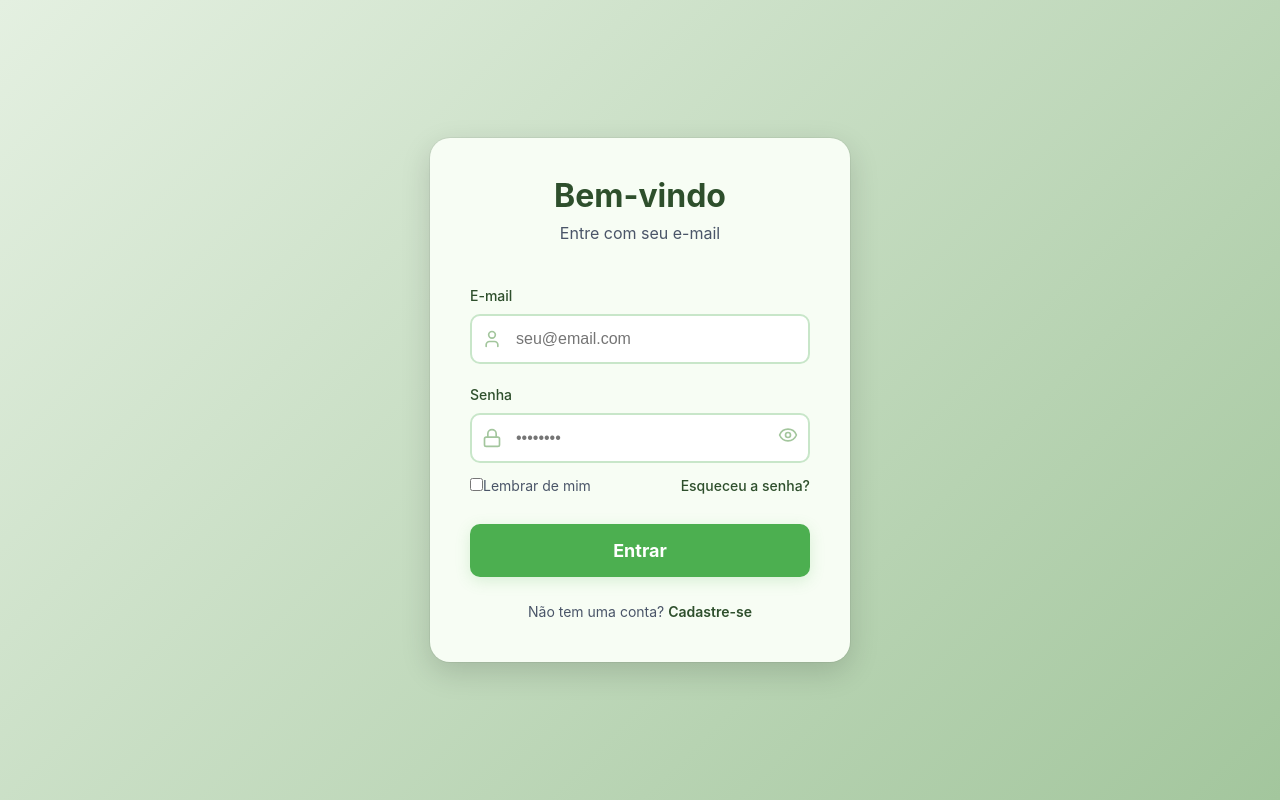
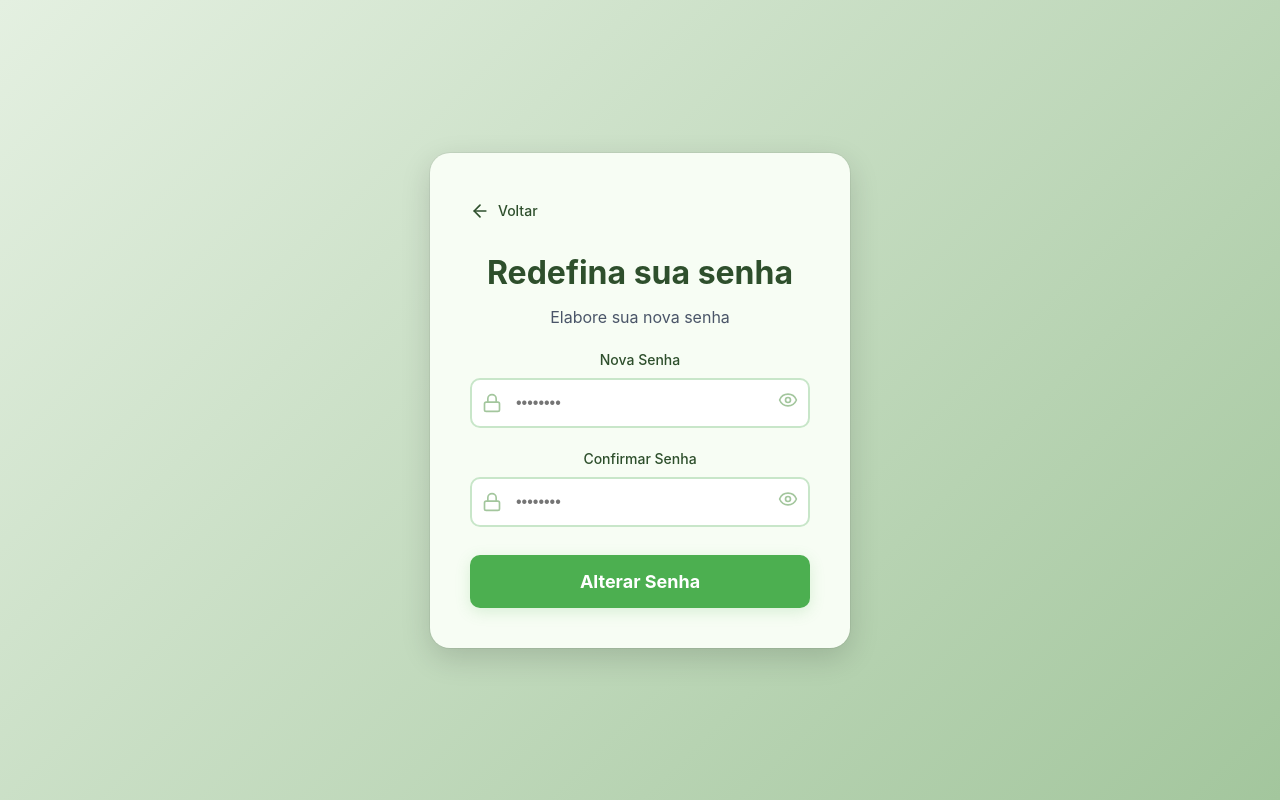
Before and after one commit to MrRobotRock/login-projeto, a React (Vite) app in the folder frontend/: page /redefinir-senha in a window 1280 px wide. Before the commit this address led to /login. Built offline with nearby package versions, Linux system fonts and the light colour scheme.

Commit message:
Feita a 3ª tela da redefinição de senha

```diff
--- a/frontend/index.html
+++ b/frontend/index.html
@@ -1,8 +1,8 @@
-<!doctype html>
+<!DOCTYPE html>
 <html lang="pt-BR">
   <head>
     <meta charset="UTF-8" />
-    <link rel="stylesheet" href="./public/logo.png">
+    <link rel="stylesheet" href="/logo.png" />
     <meta name="viewport" content="width=device-width, initial-scale=1.0" />
     <title>Sistema</title>
   </head>
--- a/frontend/src/App.jsx
+++ b/frontend/src/App.jsx
@@ -1,12 +1,18 @@
-import { BrowserRouter as Router, Routes, Route, Navigate } from 'react-router-dom';
-import Login from './pages/Login';
-import Registro from './pages/Registro';
-import Menu from './pages/Menu';
-import ProtectedRoute from './components/ProtectedRoute';
-import authService from './services/authService';
-import RecuperarSenha from './pages/RecuperarSenha';
-import './App.css';
-import CodigoVerificacao from './pages/CodigoVerificacao';
+import {
+  BrowserRouter as Router,
+  Routes,
+  Route,
+  Navigate,
+} from "react-router-dom";
+import Login from "./pages/Login";
+import Registro from "./pages/Registro";
+import Menu from "./pages/Menu";
+import ProtectedRoute from "./components/ProtectedRoute";
+import authService from "./services/authService";
+import RecuperarSenha from "./pages/RecuperarSenha";
+import "./App.css";
+import CodigoVerificacao from "./pages/CodigoVerificacao";
+import RedefinirSenha from "./pages/RedefinirSenha/RedefinirSenha";
 
 function App() {
   return (
@@ -15,26 +21,32 @@ function App() {
         <Route
           path="/"
           element={
-            authService.isAuthenticated() ?
-              <Navigate to="/menu" replace /> :
+            authService.isAuthenticated() ? (
+              <Navigate to="/menu" replace />
+            ) : (
               <Navigate to="/login" replace />
+            )
           }
         />
 
         <Route
           path="/login"
           element={
-            authService.isAuthenticated() ?
-              <Navigate to="/menu" replace /> :
+            authService.isAuthenticated() ? (
+              <Navigate to="/menu" replace />
+            ) : (
               <Login />
+            )
           }
         />
         <Route
           path="/registro"
           element={
-            authService.isAuthenticated() ?
-              <Navigate to="/menu" replace /> :
+            authService.isAuthenticated() ? (
+              <Navigate to="/menu" replace />
+            ) : (
               <Registro />
+            )
           }
         />
         <Route
@@ -49,6 +61,7 @@ function App() {
         <Route path="/recuperar-senha" element={<RecuperarSenha />} />
         <Route path="/codigo-verificacao" element={<CodigoVerificacao />} />
         <Route path="/verificar-codigo" element={<CodigoVerificacao />} />
+        <Route path="/redefinir-senha" element={<RedefinirSenha />} />
       </Routes>
     </Router>
   );
--- /dev/null
+++ b/frontend/src/pages/RedefinirSenha/RedefinirSenha.css
@@ -0,0 +1,122 @@
+.rs-container {
+  min-height: 100vh;
+  display: flex;
+  align-items: center;
+  justify-content: center;
+  background: var(--cor-gradiente-fundo);
+  padding: 20px;
+}
+
+.rs-card {
+  background: var(--cor-fundo-card);
+  border-radius: 20px;
+  box-shadow: 0 10px 30px rgba(0, 0, 0, 0.15), 0 0 0 1px rgba(0, 0, 0, 0.05);
+  width: 100%;
+  max-width: 420px;
+  padding: 40px;
+  text-align: center;
+}
+
+.rs-card h2 {
+  font-size: 32px;
+  font-weight: 700;
+  color: var(--cor-link);
+  margin: 0 0 8px 0;
+}
+
+.rs-card p {
+  color: var(--cor-texto-secundario);
+  margin: 0 0 20px 0;
+  font-size: 16px;
+}
+
+.rs-input {
+  width: 100%;
+  padding: 14px 16px;
+  border: 2px solid var(--cor-borda-input);
+  border-radius: 10px;
+  font-size: 16px;
+  transition: all 0.2s;
+  box-sizing: border-box;
+  background: white;
+  color: var(--cor-texto-principal);
+  margin-bottom: 10px;
+  color-scheme: light dark;
+}
+
+.rs-input:focus {
+  outline: none;
+  border-color: var(--cor-destaque);
+  box-shadow: 0 0 0 4px var(--cor-destaque-foco-sombra);
+}
+
+@media (prefers-color-scheme: dark) {
+  .rs-input {
+    background: #1a1a1a;
+    color: #ffffff;
+    border-color: #404040;
+  }
+
+  .rs-input:focus {
+    border-color: var(--cor-destaque);
+    background: #2a2a2a;
+  }
+}
+
+.erro {
+  background: var(--cor-erro-fundo);
+  border: 1px solid var(--cor-erro-borda);
+  color: var(--cor-erro-texto);
+  padding: 12px;
+  border-radius: 8px;
+  margin-bottom: 16px;
+  font-size: 14px;
+}
+
+.botao-confirmar {
+  width: 100%;
+  padding: 16px;
+  background: var(--cor-destaque);
+  color: white;
+  border: none;
+  border-radius: 10px;
+  font-size: 18px;
+  font-weight: 700;
+  cursor: pointer;
+  transition: all 0.3s;
+  margin-top: 8px;
+  box-shadow: 0 4px 15px var(--cor-destaque-foco-sombra);
+}
+
+.botao-confirmar:hover {
+  background: var(--cor-destaque-hover);
+  transform: translateY(-2px);
+  box-shadow: 0 8px 18px var(--cor-destaque-foco-sombra);
+}
+
+.botao-confirmar:disabled {
+  opacity: 0.6;
+  cursor: not-allowed;
+}
+
+/* Responsividade */
+@media (max-width: 480px) {
+  .rs-card {
+    padding: 30px;
+    border-radius: 16px;
+  }
+
+  .rs-card h2 {
+    font-size: 28px;
+  }
+}
+
+@media (max-width: 360px) {
+  .rs-card {
+    padding: 20px;
+  }
+
+  .rs-input {
+    font-size: 14px;
+  }
+}
--- /dev/null
+++ b/frontend/src/pages/RedefinirSenha/RedefinirSenha.jsx
@@ -0,0 +1,117 @@
+import { useState } from "react";
+import { User, Lock, Eye, EyeOff, ArrowLeft } from "lucide-react";
+import { useNavigate } from "react-router-dom";
+import "./RedefinirSenha.css";
+
+export default function RedefinirSenha() {
+  const navigate = useNavigate();
+  const [novaSenha, setNovaSenha] = useState({
+    novaSenha: "",
+  });
+
+  const [confirmarSenha, setConfirmarSenha] = useState({
+    confirmarSenha: "",
+  });
+
+  const [showPassword, setShowPassword] = useState(false);
+  const [showConfirmPassword, setShowConfirmPassword] = useState(false);
+  const [loading, setLoading] = useState(false);
+  // const [success, setSuccess] = useState("");
+  // const [error, setError] = useState("");
+
+  const handleSubmit = async (e) => {
+    e.preventDefault();
+    // setError("");
+    // setSuccess("");
+
+    // if (novaSenha !== confirmarSenha) {
+    //   setError("As senhas não conferem!");
+    //   return;
+    // }
+
+    setLoading(true);
+  };
+  const handleChange = (e) => {
+    setNovaSenha({
+      ...novaSenha,
+      [e.target.name]: e.target.value,
+    });
+    setConfirmarSenha({
+      ...confirmarSenha,
+      [e.target.name]: e.target.value,
+    });
+  };
+
+  return (
+    <div className="rs-container">
+      <div className="rs-card">
+        <button
+          className="back-button"
+          onClick={() => navigate("/")}
+          type="button"
+        >
+          <ArrowLeft size={20} />
+          <span>Voltar</span>
+        </button>
+        <div className="rs-header">
+          <h2>Redefina sua senha</h2>
+          <p>Elabore sua nova senha</p>
+        </div>
+
+        {/* {error && <p className="erro">{error}</p>}
+        {success && <div className="success-message">{success}</div>} */}
+
+        <form onSubmit={handleSubmit} className="login-form">
+          <div className="form-group">
+            <label htmlFor="senha">Nova Senha</label>
+            <div className="input-wrapper">
+              <Lock className="input-icon" size={20} />
+              <input
+                type={showPassword ? "text" : "password"}
+                id="novaSenha"
+                name="novaSenha"
+                value={novaSenha.senha}
+                onChange={handleChange}
+                placeholder="••••••••"
+                required
+              />
+              <span
+                className="toggle-password"
+                onClick={() => setShowPassword(!showPassword)}
+              >
+                {showPassword ? <EyeOff size={20} /> : <Eye size={20} />}
+              </span>
+            </div>
+          </div>
+          {/* confirmarSenha */}
+
+          <div className="form-group">
+            <label htmlFor="confirmar-senha">Confirmar Senha</label>
+            <div className="input-wrapper">
+              <Lock className="input-icon" size={20} />
+              <input
+                type={showConfirmPassword ? "text" : "password"}
+                id="confirmarSenha"
+                name="confirmarSenha"
+                value={confirmarSenha.senha}
+                onChange={handleChange}
+                placeholder="••••••••"
+                required
+              />
+              <span
+                className="toggle-password"
+                onClick={() => setShowConfirmPassword(!showConfirmPassword)}
+              >
+                {showConfirmPassword ? <EyeOff size={20} /> : <Eye size={20} />}
+              </span>
+            </div>
+          </div>
+
+          <button type="submit" className="submit-button" disabled={loading}>
+            {loading ? "Enviando..." : "Alterar Senha"}
+          </button>
+        </form>
+      </div>
+    </div>
+  );
+}
```
